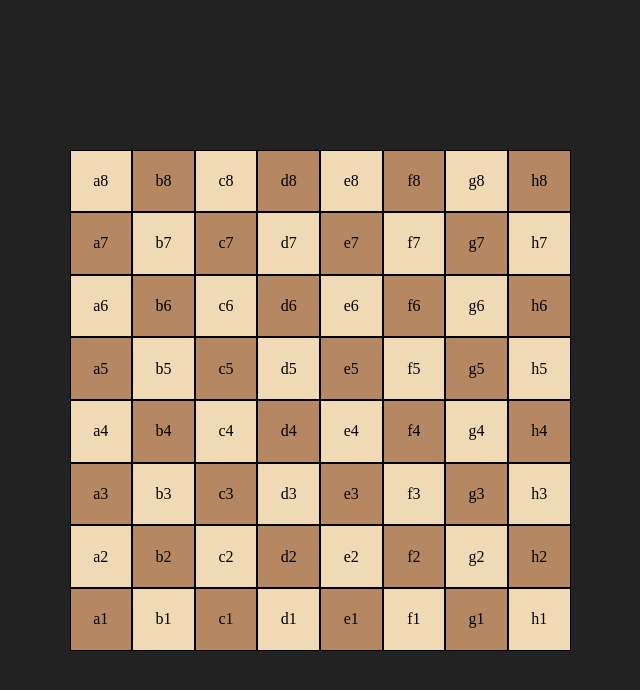
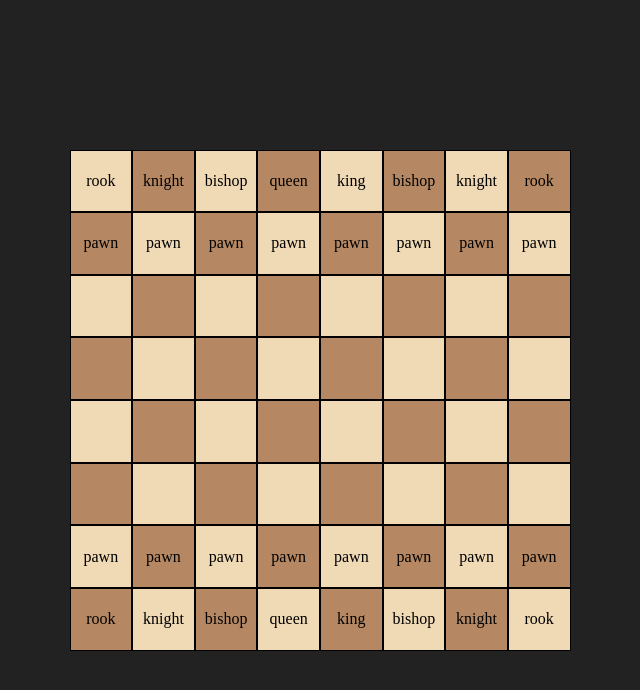
Before and after one commit to caseycling/chess, a React (Create React App) app: page / in a window 1280 px wide. Shown: the top 690 px of the page, without its empty margins (320-960 px from the left). Built offline with nearby package versions, Linux system fonts and the light colour scheme.

Commit message:
Refactored initial board state into 2d array

```diff
--- a/src/components/Board/Board.js
+++ b/src/components/Board/Board.js
@@ -3,27 +3,32 @@ import './Board.css';
 
 import { useState } from 'react';
 
-const column = ['a', 'b', 'c', 'd', 'e', 'f', 'g', 'h'];
-const row = [1, 2, 3, 4, 5, 6, 7, 8];
+let board = [
+  ['rook', 'knight', 'bishop', 'queen', 'king', 'bishop', 'knight', 'rook'],
+  ['pawn', 'pawn', 'pawn', 'pawn', 'pawn', 'pawn', 'pawn', 'pawn'],
+  [null, null, null, null, null, null, null, null],
+  [null, null, null, null, null, null, null, null],
+  [null, null, null, null, null, null, null, null],
+  [null, null, null, null, null, null, null, null],
+  ['pawn', 'pawn', 'pawn', 'pawn', 'pawn', 'pawn', 'pawn', 'pawn'],
+  ['rook', 'knight', 'bishop', 'queen', 'king', 'bishop', 'knight', 'rook'],
+];
 
-const MoveMessage = ({clicks}) => {
+const MoveMessage = ({ clicks }) => {
   if (clicks.length === 1) {
-    return <div className="move-message">{clicks[0]}</div>
+    return <div className='move-message'>{clicks[0]}</div>;
   } else if (clicks.length === 2) {
-    return <div className="move-message">{clicks[0]} to {clicks[1]}</div>
+    return (
+      <div className='move-message'>
+        {clicks[0]} to {clicks[1]}
+      </div>
+    );
   }
 };
 
 const Board = () => {
   let [clickState, setClickState] = useState([]);
-
-  let board = [];
-
-  for (let i = 7; i >= 0; i--) {
-    for (let j = 0; j < column.length; j++) {
-      board.push(`${column[j]}${row[i]}`);
-    }
-  }
+  let [boardState, setBoardState] = useState({});
 
   function handleClick(rowCol) {
     // handle pairs of clicks like moving e2 to e4 is stored as [e2, e4]
@@ -38,13 +43,10 @@ const Board = () => {
   return (
     <div>
       <div className='board-cont'>
-        {board.map((sqr) => {
-          return (
-            <div className='board-sqr' key={sqr} id={sqr} onClick={() => handleClick(sqr)}>
-              {' '}
-              {sqr}{' '}
-            </div>
-          );
+        {board.map((row) => {
+          return row.map((col) => {
+            return <div className='board-sqr'>{col}</div>;
+          });
         })}
       </div>
       <MoveMessage clicks={clickState} />
```
